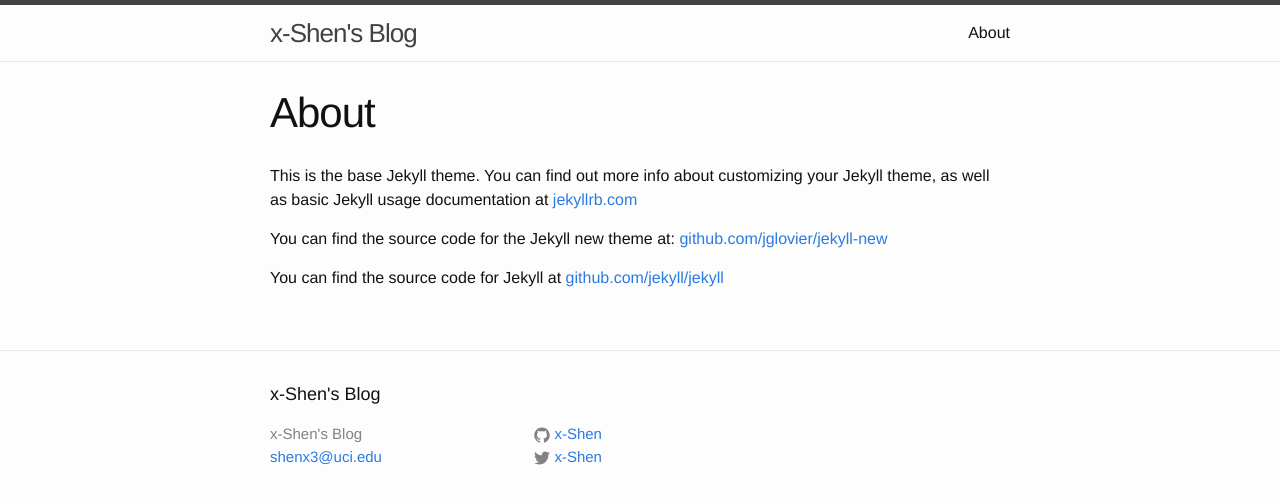
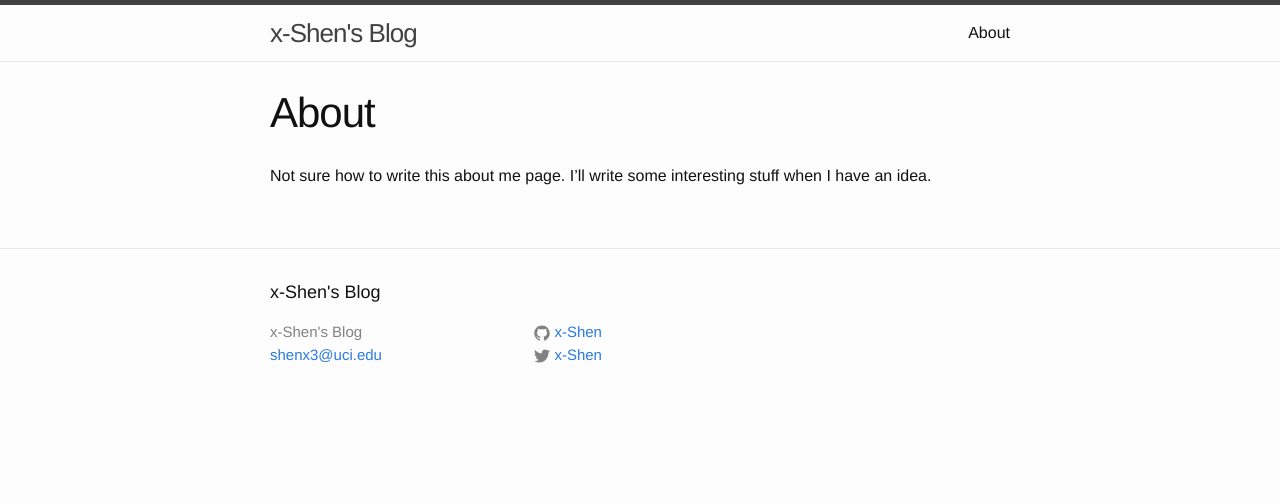
Before and after one commit to x-Shen/x-Shen.github.io, a Jekyll site: the page built from about.md, in a window 1280 px wide. Shown: the top 504 px of the page. Built offline with Jekyll 4.4.1, drawn with Linux system fonts in a browser that asks for light colours.

Commit message:
about and posts

```diff
--- a/about.md
+++ b/about.md
@@ -4,8 +4,5 @@ title: About
 permalink: /about/
 ---
 
-This is the base Jekyll theme. You can find out more info about customizing your Jekyll theme, as well as basic Jekyll usage documentation at [jekyllrb.com](http://jekyllrb.com/)
-
-You can find the source code for the Jekyll new theme at: [github.com/jglovier/jekyll-new](https://github.com/jglovier/jekyll-new)
-
-You can find the source code for Jekyll at [github.com/jekyll/jekyll](https://github.com/jekyll/jekyll)
+Not sure how to write this about me page.
+I'll write some interesting stuff when I have an idea.
```
Also changed, not shown: 4 other files.
